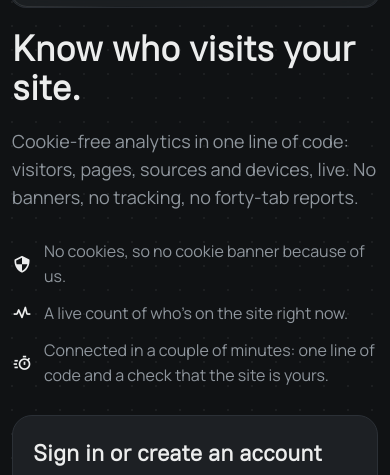
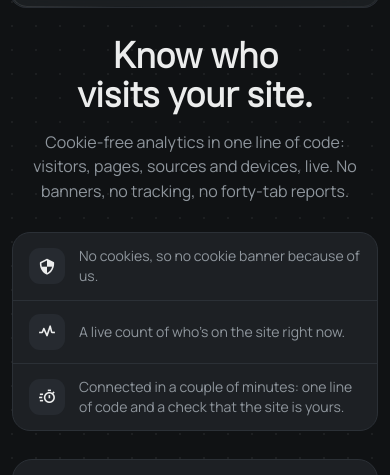
Before and after one commit to codeqanalytics/codeq-analytics-render-frontend, a plain HTML site: page index.html in a window 390 px wide. Shown: the part 58-533 px from the top of the page. Drawn offline with nearby package versions, Linux system fonts and the light colour scheme.

Commit message:
Update components.css

```diff
--- a/css/components.css
+++ b/css/components.css
@@ -340,9 +340,15 @@ body[data-page=app]{background:var(--bg)}
   .steps{grid-template-columns:1fr}
 }
 @media(max-width:760px){
-  .landing{padding:20px 18px 48px;gap:48px}
-  .hero2{grid-template-columns:minmax(0,1fr)}
-  .hero2 h1{max-width:20ch;font-size:clamp(36px,8vw,54px)}
+  .landing{padding:12px 18px 48px;gap:44px}
+  .hero2{grid-template-columns:minmax(0,1fr);gap:28px;padding-top:14px}
+  .hero2>div:first-child{display:grid;justify-items:center;text-align:center}
+  .hero2 h1{max-width:16ch;margin-inline:auto;font-size:clamp(34px,9.4vw,46px);line-height:1.06;letter-spacing:-.02em;text-wrap:balance}
+  .hero2 .lead{max-width:34ch;margin:16px auto 0;font-size:16px;line-height:1.55;text-wrap:balance}
+  .hero2 .feats{width:100%;max-width:480px;margin:28px auto 0;gap:0;text-align:left;border:1px solid var(--line);border-radius:18px;background:var(--surface);overflow:hidden}
+  .hero2 .feats li{gap:14px;padding:13px 16px;font-size:14px;line-height:1.45}
+  .hero2 .feats li+li{border-top:1px solid var(--line)}
+  .hero2 .feats i{flex:none;display:grid;place-items:center;width:36px;height:36px;border-radius:11px;background:var(--hover);font-size:19px}
   .auth{padding:24px}
   .frame-grid{grid-template-columns:1fr}
   .mini{grid-template-columns:repeat(2,minmax(0,1fr))}
```
